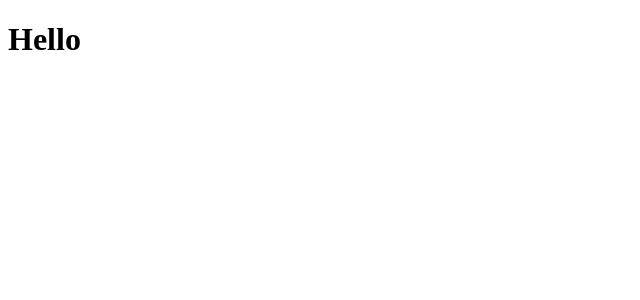
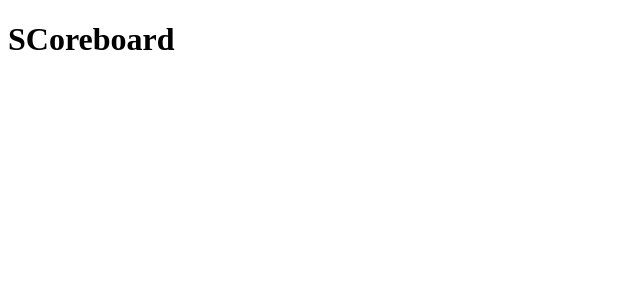
Before and after one commit to Shubham2503/LOC3.0_M4_R0807, a React (Create React App) app in the folder client/: page /scoreboard in a window 1280 px wide. Shown: the top 300 px of the page, without its empty margins (0-640 px from the left). Built offline with nearby package versions, Linux system fonts and the light colour scheme.

Commit message:
added pages

```diff
--- a/client/src/App.js
+++ b/client/src/App.js
@@ -1,11 +1,27 @@
-import './App.css';
+import React from 'react'
+import styles from './App.module.css'
+import { BrowserRouter as Router, Switch, Route } from "react-router-dom"
+import Home from './pages/Home'
+import Scoreboard from './pages/Scoreboard'
+// import Navbar from './components/Navbar'
 
-function App() {
-  return (
-    <div className="App">
-      <h1>Hello</h1>
-    </div>
-  );
+const App = () => {
+    return (
+        <div className={styles.container}>
+            <Router>
+                {/* <Navbar /> */}
+                <Switch>
+                    <Route path="/scoreboard">
+                        <Scoreboard />
+                    </Route>
+                    {/* <Route path="/user/:uid" component={User}/> */}
+                    <Route path="/">
+                        <Home />
+                    </Route>
+                </Switch>
+            </Router>
+        </div>
+    );
 }
 
 export default App;
--- /dev/null
+++ b/client/src/pages/Home/index.js
@@ -0,0 +1,11 @@
+import React from 'react'
+
+const Home = () => {
+    return (
+        <>
+            <h1>HOme</h1>
+        </>
+    )
+}
+
+export default Home
--- /dev/null
+++ b/client/src/pages/Scoreboard/index.js
@@ -0,0 +1,11 @@
+import React from 'react'
+
+const Scoreboard = () => {
+    return (
+        <>
+            <h1>SCoreboard</h1>
+        </>
+    )
+}
+
+export default Scoreboard
```
Also changed, not shown: client/src/App.module.css (added), client/src/pages/Home/index.module.css (added), client/src/pages/Scoreboard/index.module.css (added).
